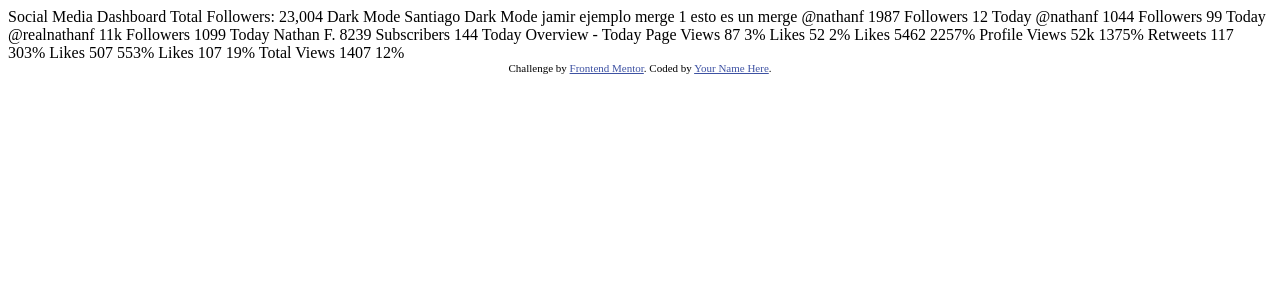
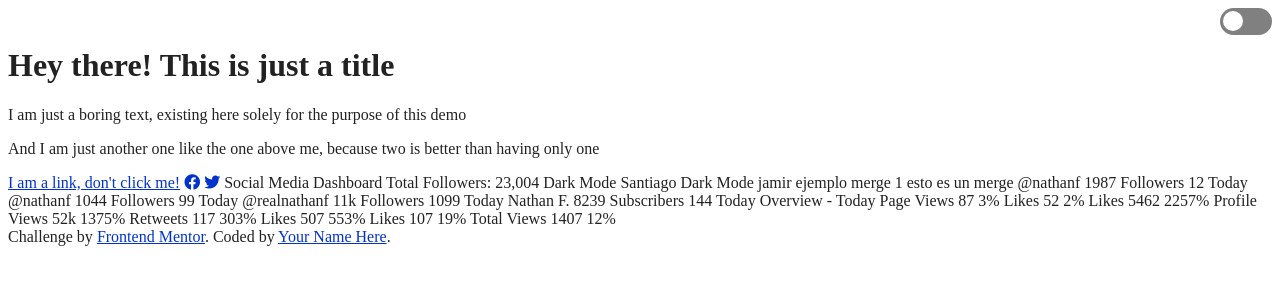
Before and after one commit to Gozantia/darktheme, a plain HTML site: page index.html in a window 1280 px wide. Drawn offline with Linux system fonts and the light colour scheme.

Commit message:
inicio proyecto

```diff
--- /dev/null
+++ b/dark-theme.css
@@ -0,0 +1,59 @@
+/* dark-theme.css */
+
+body {
+    color: #eee;
+    background: #121212;
+  }
+
+  body a {
+    color: #809fff;
+  }
+  html.transition,
+  html.transition *,
+  html.transition *:before,
+  html.transition *:after {
+    transition: all 250ms !important;
+    transition-delay: 0 !important;
+  }
+
+  input[type="checkbox"] {
+    height: 0;
+    width: 0;
+    visibility: hidden;
+  }
+
+  label {
+    cursor: pointer;
+    text-indent: -9999px;
+    width: 52px;
+    height: 27px;
+    background: grey;
+    float: right;
+    border-radius: 100px;
+    position: relative;
+  }
+
+  label:after {
+    content: "";
+    position: absolute;
+    top: 3px;
+    left: 3px;
+    width: 20px;
+    height: 20px;
+    background: #fff;
+    border-radius: 90px;
+    transition: 0.3s;
+  }
+
+  input:checked + label {
+    background: #0285b3;
+  }
+
+  input:checked + label:after {
+    left: calc(100% - 5px);
+    transform: translateX(-100%);
+  }
+
+  label:active:after {
+    width: 45px;
+  }
--- a/index.html
+++ b/index.html
@@ -5,25 +5,25 @@
   <meta charset="UTF-8">
   <meta name="viewport" content="width=device-width, initial-scale=1.0">
   <!-- displays site properly based on user's device -->
+  <title>Reto modo oscuro</title>
+  <link rel="icon" type="image/png" sizes="32x32" href="./images/favicon-32x32.png">
+  <link href="light-theme.css" rel="stylesheet" id="theme-link">
+  <link href="https://fonts.googleapis.com/css2?family=Inter:wght@400;700&display=swap" rel="stylesheet">
+  <link rel="stylesheet" href="https://cdnjs.cloudflare.com/ajax/libs/font-awesome/5.9.0/css/all.css">
 
-  <link rel="icon" type="image/png" sizes="32x32" href="./images/favicon-32x32.png">
-
-  <title>Frontend Mentor | [Challenge Name Here]</title>
-
-  <!-- Feel free to remove these styles or customise in your own stylesheet 👍 -->
-  <style>
-    .attribution {
-      font-size: 11px;
-      text-align: center;
-    }
-
-    .attribution a {
-      color: hsl(228, 45%, 44%);
-    }
-  </style>
 </head>
 
 <body>
+
+  <input type="checkbox" id="switch" name="theme" /><label for="switch">Toggle</label>
+  <h1>Hey there! This is just a title</h2>
+    <p>I am just a boring text, existing here solely for the purpose of this demo</p>
+    <p>And I am just another one like the one above me, because two is better than having only one</p>
+    <a href="#">I am a link, don't click me!</a>
+    <a href="#"><i class="fab fa-facebook"></i></a>
+    <a href="#"><i class="fab fa-twitter"></i></a>
+
+
 
   Social Media Dashboard
   Total Followers: 23,004
@@ -96,6 +96,27 @@
     Challenge by <a href="https://www.frontendmentor.io?ref=challenge" target="_blank">Frontend Mentor</a>.
     Coded by <a href="#">Your Name Here</a>.
   </div>
+
+  <script>
+    const theme = document.querySelector("#theme-link");
+     var checkbox = document.querySelector('input[name=theme]');
+      checkbox.addEventListener('change', function() {
+         if(this.checked) {
+              trans()
+            theme.href = "dark-theme.css";
+      } else {
+        trans()
+        theme.href = "light-theme.css";
+      }
+    });
+          let trans = () => {
+          document.documentElement.classList.add('transition');
+          window.setTimeout(() => {
+              document.documentElement.classList.remove('transition')
+          }, 1000)
+      }
+  </script>
+
 </body>
 
 </html>
--- /dev/null
+++ b/light-theme.css
@@ -0,0 +1,59 @@
+/* light-theme.css */
+
+body {
+    color: #222;
+    background: #fff;
+  }
+
+  a {
+    color: #0033cc;
+  }
+  html.transition,
+  html.transition *,
+  html.transition *:before,
+  html.transition *:after {
+    transition: all 250ms !important;
+    transition-delay: 0 !important;
+  }
+
+  input[type="checkbox"] {
+    height: 0;
+    width: 0;
+    visibility: hidden;
+  }
+
+  label {
+    cursor: pointer;
+    text-indent: -9999px;
+    width: 52px;
+    height: 27px;
+    background: grey;
+    float: right;
+    border-radius: 100px;
+    position: relative;
+  }
+
+  label:after {
+    content: "";
+    position: absolute;
+    top: 3px;
+    left: 3px;
+    width: 20px;
+    height: 20px;
+    background: #fff;
+    border-radius: 90px;
+    transition: 0.3s;
+  }
+
+  input:checked + label {
+    background: var(--color-headings);
+  }
+
+  input:checked + label:after {
+    left: calc(100% - 5px);
+    transform: translateX(-100%);
+  }
+
+  label:active:after {
+    width: 45px;
+  }
```
